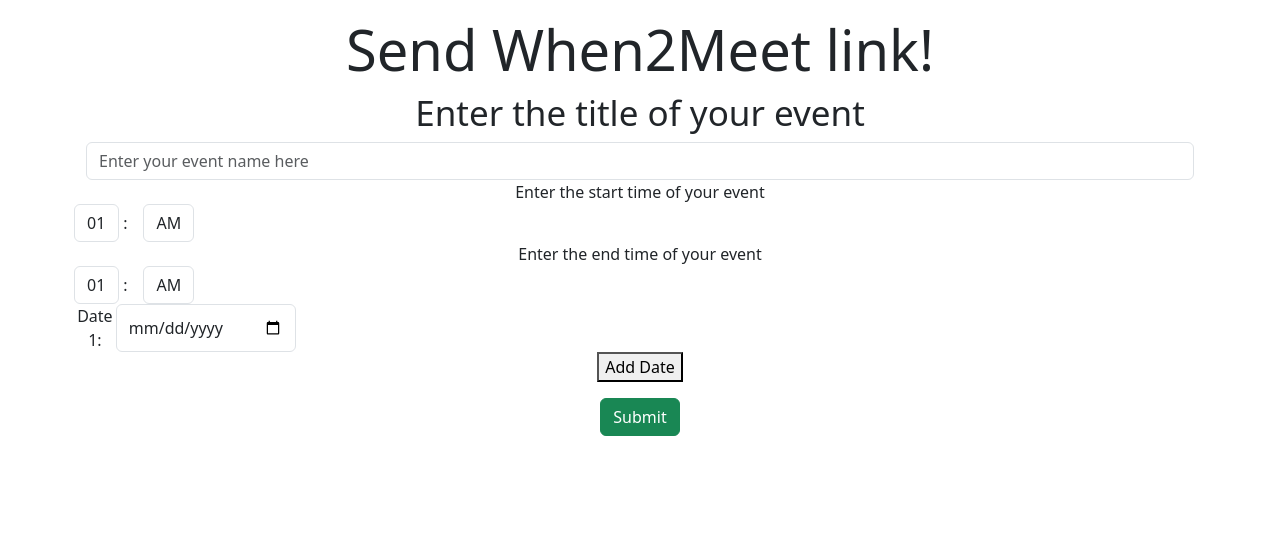
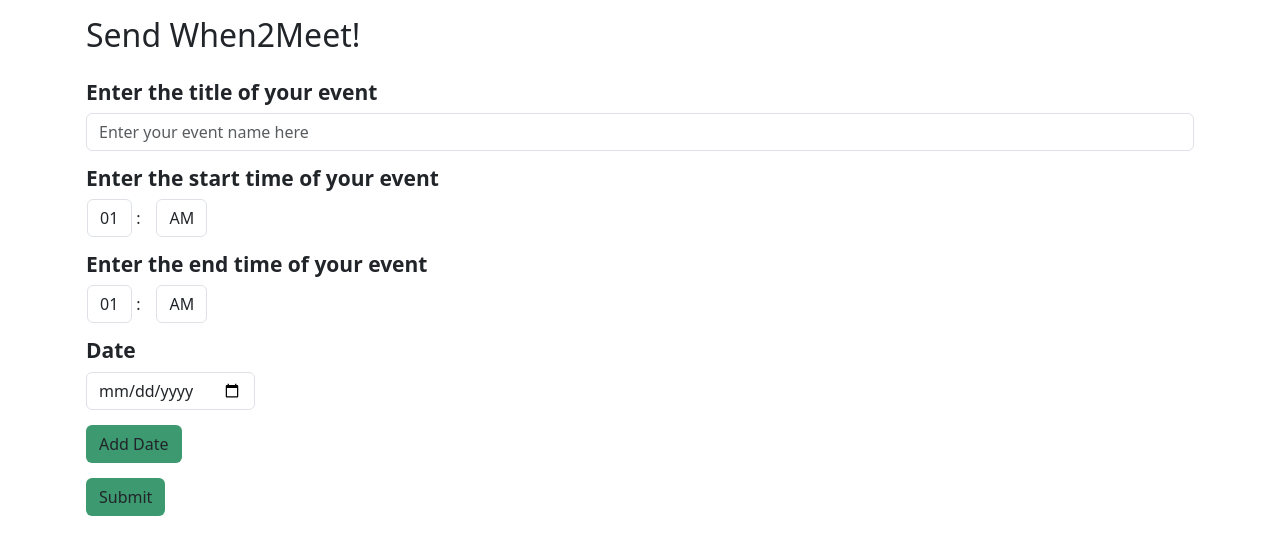
Before and after one commit to agrimreaper49/ClubMatch, a Django app: template club_compass_app/templates/club_compass_app/when2meet.html in a window 1280 px wide. Shown: the part 78-633 px from the top of the page. Run offline with Django 4.2, Linux system fonts and the light colour scheme; the template is opened without the code that fills it: values that come from a table or form of the project are taken from there, others are empty; some libraries are stand-ins or nearby versions.

Commit message:
Update when2meet.html

```diff
--- a/club_compass_app/templates/club_compass_app/when2meet.html
+++ b/club_compass_app/templates/club_compass_app/when2meet.html
@@ -1,98 +1,144 @@
+{% load bootstrap5 %} {% load static %} {% load socialaccount %} {%bootstrap_css %} {% bootstrap_javascript %}
+
+<style>
+  .bg-olive-green {
+    background-color: #3d9970;
+  }
+</style>
+
+<head>
+  <meta charset="UTF-8" />
+  <meta name="viewport" content="width=device-width, initial-scale=1.0" />
+  <title>Send When2Meet link</title>
   {% include 'club_compass_app/header.html' %}
-{% load socialaccount %}
+  <style>
+    ul,
+    ol {
+      list-style-type: none;
+    }
+  </style>
+</head>
+
+<body>
+  <div class="container p-3">
+    <h2 style="margin-bottom: 25px">Send When2Meet!</h2>
+
+    {% if error_message %}
+    <div class="alert alert-danger">{{ error_message }}</div>
+    {% endif %}
 
     <form id="when2meet_form" action="{% url 'send_when2meet' %}" method="post">
       {% csrf_token %}
-    {% if error_message %}{{ error_message }}{% endif %}
-<center>
-    <div class="container p-3">
-        <h2 class="display-4">Send When2Meet link!</h2>
-        <div class="form-group">
-            <label class="control-label"><h1 class="display-6"><small><strong>{{ form.event_name.label }}</strong></small></h1></label>
-            {{ form.event_name }}
+
+      <!-- Event Name -->
+      <div class="form-group" style="margin-bottom: 15px">
+        <label>
+          <h4>
+            <small><strong>{{ form.event_name.label }}</strong></small>
+          </h4>
+        </label>
+        {{ form.event_name.errors }} {{ form.event_name }}
       </div>
+
       <!-- Start Time -->
-            <div class='form-group'>
-                <label class="control-label">{{ form.start_hour.label }}</label>
+      <div class="form-group" style="margin-bottom: 15px">
+        <label>
+          <h4>
+            <small><strong>{{ form.start_hour.label }}</strong></small>
+          </h4>
+        </label>
         {{ form.start_time.errors }}
-                <div class="row">
-
-                    <!-- Hours -->
+        <div class="row" style="margin-left: 1px">
           <div class="col-sm-auto px-0">
-                        <span class="d-inline-flex">
-                            {{ form.start_hour }}
-                        </span>
+            <span class="d-inline-flex">{{ form.start_hour }}</span>
             <span class="d-inline-flex">:</span>
           </div>
-
-                    <!-- AM/PM -->
-                    <div class="col-sm-auto px-3">
-                        {{ form.start_day_night }}
-                    </div>
+          <div class="col-sm-auto px-3">{{ form.start_day_night }}</div>
         </div>
       </div>
 
       <!-- End Time -->
-            <div class='form-group'>
-                <label class="control-label">{{ form.end_hour.label }}</label>
+      <div class="form-group" style="margin-bottom: 15px">
+        <label>
+          <h4>
+            <small><strong>{{ form.end_hour.label }}</strong></small>
+          </h4>
+        </label>
         {{ form.end_time.errors }}
-                <div class="row">
-
-                    <!-- Hours -->
+        <div class="row" style="margin-left: 1px">
           <div class="col-sm-auto px-0">
-                        <span class="d-inline-flex">
-                            {{ form.end_hour }}
-                        </span>
+            <span class="d-inline-flex">{{ form.end_hour }}</span>
             <span class="d-inline-flex">:</span>
           </div>
-
-                    <!-- AM/PM -->
-                    <div class="col-sm-auto px-3">
-                        {{ form.end_day_night }}
-                    </div>
+          <div class="col-sm-auto px-3">{{ form.end_day_night }}</div>
         </div>
       </div>
 
       <!-- Dates -->
-
-            <div id="dates">
-                <span hidden="hidden" id="invalid_dates">Invalid Dates</span>
-            <div class='form-group' id="date0_group">
-
+      <div class="form-group" style="margin-bottom: 15px" id="dates">
+        <label>
+          <h4>
+            <small><strong>Date</strong></small>
+          </h4>
+        </label>
+        <div id="date0_group" style="padding-left: 12px;">
           <div class="row">
             <div class="col-sm-auto px-0">
               <span class="d-inline-flex">
-                            <label class="control-label" for="dates" id="date0_label">Date 1: </label>
-                            <input type="date" name="dates" id="date0" class="form-control" placeholder="YYYY-MM-DD" required id="id_date"/>
+                <input
+                  type="date"
+                  name="dates"
+                  id="date0"
+                  class="form-control"
+                  placeholder="YYYY-MM-DD"
+                  required
+                  id="id_date"
+                />
               </span>
             </div>
           </div>
         </div>
-            <button type="button" id="add_date_btn">Add Date</button>
+        <button
+          type="button"
+          class="btn bg-olive-green"
+          id="add_date_btn"
+          style="margin-top: 15px"
+        >
+          Add Date
+        </button>
       </div>
+
+      <!-- Submit Button -->
+      <div class="form-group">
+        <input type="submit" class="btn bg-olive-green" value="Submit" />
       </div>
-    <div class="container">
-    <input type="submit" class="btn btn-success" value="Submit">
-    </div>
-</center>
     </form>
+
     <script src="https://cdnjs.cloudflare.com/ajax/libs/moment.js/2.29.1/moment.min.js"></script>
     <script>
       current_max_date = 0;
       dates_div = document.getElementById("dates");
       add_date_btn = document.getElementById("add_date_btn");
-    add_date_btn.addEventListener("click", ()=>{
-        console.log("test")
-        let next_date_group = document.getElementById("date" + current_max_date + "_group").cloneNode(true);
-        let next_date_label = next_date_group.querySelector("#date" + current_max_date + "_label");
-        let next_date_input = next_date_group.querySelector("#date" + current_max_date);
+      add_date_btn.addEventListener("click", () => {
+        console.log("test");
+        let next_date_group = document
+          .getElementById("date" + current_max_date + "_group")
+          .cloneNode(true);
+        let next_date_label = next_date_group.querySelector(
+          "#date" + current_max_date + "_label"
+        );
+        let next_date_input = next_date_group.querySelector(
+          "#date" + current_max_date
+        );
         ++current_max_date;
         next_date_group.id = "date" + current_max_date + "_group";
         next_date_label.id = "date" + current_max_date + "_label";
-        next_date_label.innerText = "Date " + (current_max_date+1) +": ";
+        next_date_label.innerText = "Date " + (current_max_date + 1) + ": ";
         next_date_input.id = "date" + current_max_date;
         next_date_input.value = "";
 
         dates_div.insertBefore(next_date_group, add_date_btn);
       });
     </script>
+  </div>
+</body>
```
Lines whose indentation alone changed are shown as unchanged.
